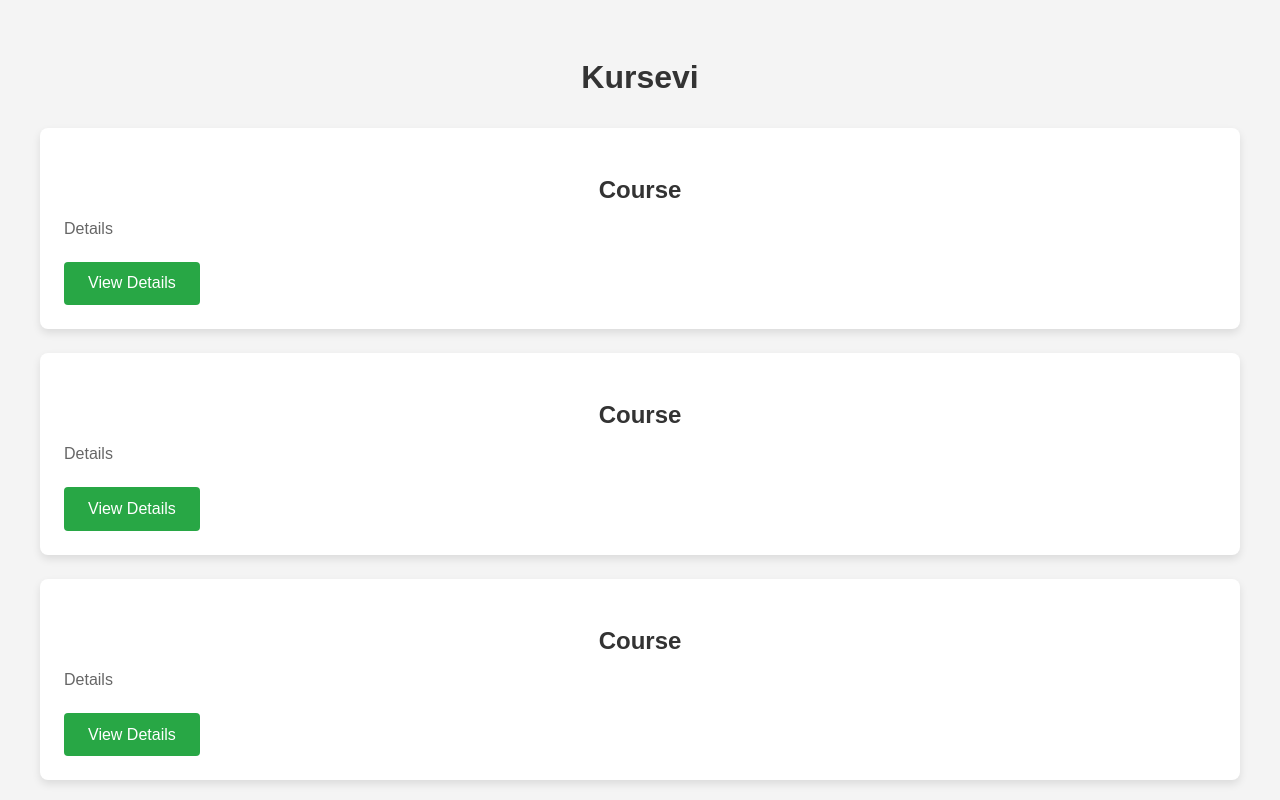
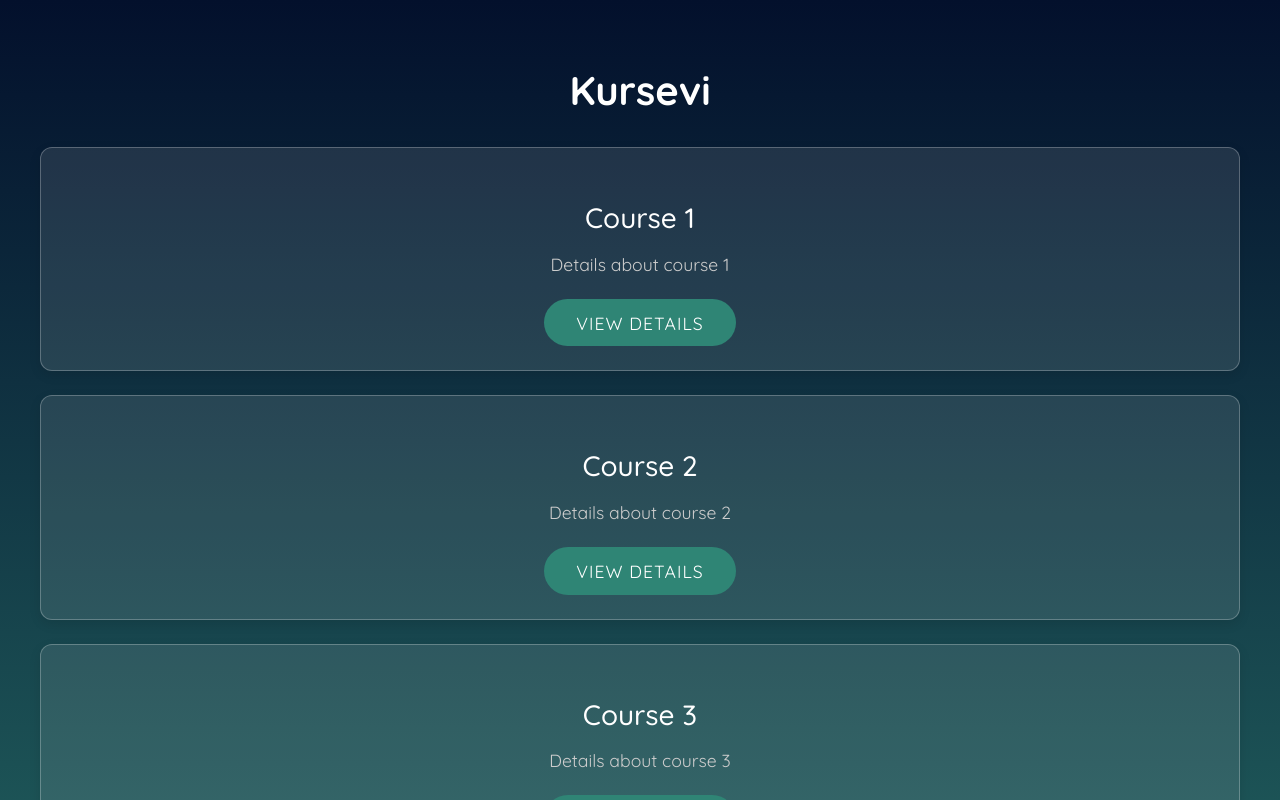
Before and after one commit to najkela/tshp, a React (Vite) app: page /courses in a window 1280 px wide. Shown: the top 800 px of the page. Built offline with nearby package versions, Linux system fonts and the light colour scheme; no server answers.

Commit message:
css kursevi

```diff
--- a/src/pages/Courses.css
+++ b/src/pages/Courses.css
@@ -1,67 +1,88 @@
+@import url('https://fonts.googleapis.com/css2?family=Quicksand:wght@300..700&display=swap');
+
+body {
+  background: linear-gradient(180deg, #03102C, #2F8575);
+  color: #fff;
+}
+
 .courses-container {
   padding: 2rem;
-  background-color: #f4f4f4;
-  /* Blaga pozadina */
+  background: linear-gradient(180deg, #03102C, #2F8575);
   display: flex;
   flex-direction: column;
   align-items: center;
 }
 
 .courses-title {
-  font-size: 2rem;
-  color: #333;
+  font-family: 'Quicksand', sans-serif;
+  font-size: 2.5rem;
+  font-weight: bold;
+  color: #fff;
   margin-bottom: 2rem;
   text-align: center;
 }
 
 .courses-grid {
-  display: grid;
-  grid-template-columns: minmax(250px, 1fr);
+  display: flex;
+  flex-direction: column;
   gap: 1.5rem;
   width: 100%;
   max-width: 1200px;
 }
 
 .course-card {
-  background-color: #fff;
-  border-radius: 8px;
-  box-shadow: 0 4px 8px rgba(0, 0, 0, 0.1);
+  background-color: rgba(255, 255, 255, 0.1);
+  border: 1px solid rgba(255, 255, 255, 0.25);
+  border-radius: 12px;
+  box-shadow: 0 4px 12px rgba(0, 0, 0, 0.1);
   padding: 1.5rem;
-  text-align: left;
-  transition: transform 0.3s, box-shadow 0.3s;
+  text-align: center;
+  transition: transform 0.3s ease, box-shadow 0.3s ease;
+  cursor: pointer;
+  overflow: hidden;
 }
 
 .course-card:hover {
-  transform: translateY(-5px);
-  box-shadow: 0 6px 12px rgba(0, 0, 0, 0.15);
+  transform: translateY(-8px);
+  box-shadow: 0 6px 20px rgba(0, 0, 0, 0.2);
 }
 
 .course-card h3 {
-  text-align: center;
-  font-size: 1.5rem;
-  color: #333;
+  font-family: 'Quicksand', sans-serif;
+  font-size: 1.75rem;
+  color: #fff;
   margin-bottom: 1rem;
+  font-weight: 500;
 }
 
 .course-card p {
-  font-size: 1rem;
-  color: #666;
+  font-family: 'Quicksand', sans-serif;
+  font-size: 1.1rem;
+  color: #ccc;
   margin-bottom: 1.5rem;
 }
 
 .course-card button {
+  font-family: 'Quicksand', sans-serif;
   width: auto;
-  padding: 0.8rem 1.5rem;
-  font-size: 1rem;
+  padding: 0.8rem 2rem;
+  font-size: 1.1rem;
   color: #fff;
-  background-color: #28a745;
+  background-color: #2F8575;
   border: none;
-  border-radius: 4px;
+  border-radius: 30px;
   cursor: pointer;
-  transition: background-color 0.3s;
+  transition: background-color 0.3s, transform 0.2s ease;
   display: inline-block;
+  text-transform: uppercase;
+  letter-spacing: 1px;
 }
 
 .course-card button:hover {
-  background-color: #218838;
+  background-color: #246f62;
+  transform: translateY(-2px);
 }
+
+.course-card button:active {
+  transform: translateY(1px);
+}
--- a/src/pages/Courses.jsx
+++ b/src/pages/Courses.jsx
@@ -1,37 +1,43 @@
 import React from 'react';
 import './Courses.css';
+import { useNavigate } from 'react-router-dom';
 
 const Courses = () => {
+
+  const navigate = useNavigate();
+
+  const handleButtonClick = (courseName) => {
+    navigate(`/courses/${courseName}`);
+  };
+
   return (
     <div className="courses-container">
-      <h2 className="courses-title">
-        Kursevi
-      </h2>
+      <h2 className="courses-title">Kursevi</h2>
       <div className="courses-grid">
         <div className="course-card">
-          <h3>Course</h3>
-          <p>Details</p>
-          <button>View Details</button>
+          <h3>Course 1</h3>
+          <p>Details about course 1</p>
+          <button onClick={() => handleButtonClick('course1')}>View Details</button>
         </div>
         <div className="course-card">
-        <h3>Course</h3>
-          <p>Details</p>
-          <button>View Details</button>
+          <h3>Course 2</h3>
+          <p>Details about course 2</p>
+          <button onClick={() => handleButtonClick('course2')}>View Details</button>
         </div>
         <div className="course-card">
-        <h3>Course</h3>
-          <p>Details</p>
-          <button>View Details</button>
+          <h3>Course 3</h3>
+          <p>Details about course 3</p>
+          <button onClick={() => handleButtonClick('course3')}>View Details</button>
         </div>
         <div className="course-card">
-        <h3>Course</h3>
-          <p>Details</p>
-          <button>View Details</button>
+          <h3>Course 4</h3>
+          <p>Details about course 4</p>
+          <button onClick={() => handleButtonClick('course4')}>View Details</button>
         </div>
         <div className="course-card">
-        <h3>Course</h3>
-          <p>Details</p>
-          <button>View Details</button>
+          <h3>Course 5</h3>
+          <p>Details about course 5</p>
+          <button onClick={() => handleButtonClick('course5')}>View Details</button>
         </div>
       </div>
     </div>
```
